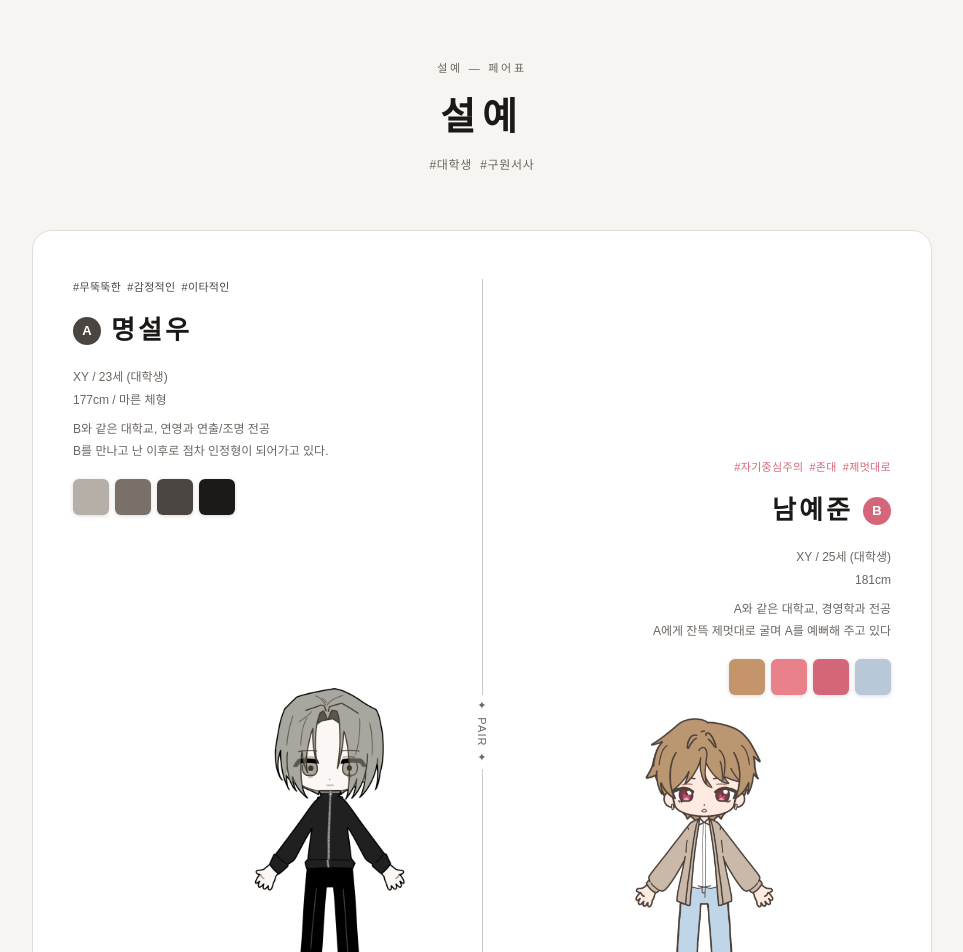
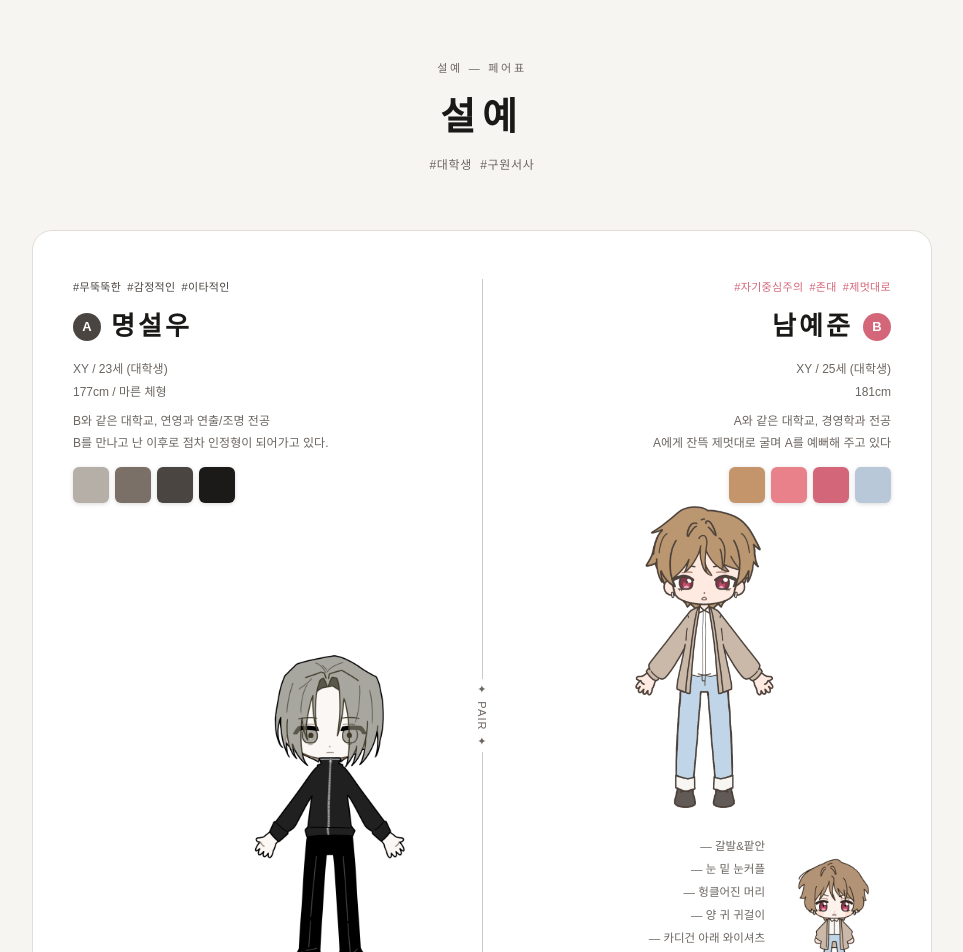
Before and after one commit to GrullmanHetche/chunghye, a Next.js app: page /profile in a window 1280 px wide. Shown: the top 952 px of the page, without its empty margins (158-1121 px from the left). Built offline with nearby package versions, Linux system fonts and the light colour scheme.

Commit message:
Update page.tsx

```diff
--- a/app/profile/page.tsx
+++ b/app/profile/page.tsx
@@ -2,19 +2,16 @@
 
 import Image from "next/image";
 
-// ── 컬러 팔레트 ──────────────────────────────────────────────
 const PALETTE_A = ["#B5AFA8", "#7A7068", "#4A4540", "#1C1A18"];
 const PALETTE_B = ["#C4956A", "#E8818A", "#D4667A", "#B8C8D8"];
 
-// ── 이미지 경로 (public/ 아래에 파일 넣으면 됩니다) ───────────
 const IMG = {
-  leftnngcc:  "/images/leftnngcc.png",
-  leftnngbgt: "/images/leftnngbgt.png",
-  rightnngbgt:"/images/rightnngbgt.png",
-  rightnngcc: "/images/rightnngcc.png",
+  leftnngcc:   "/images/leftnngcc.png",
+  leftnngbgt:  "/images/leftnngbgt.png",
+  rightnngbgt: "/images/rightnngbgt.png",
+  rightnngcc:  "/images/rightnngcc.png",
 };
 
-// ── 캐릭터 정보 ───────────────────────────────────────────────
 const CHAR_A = {
   id: "A",
   name: "명설우",
@@ -55,343 +52,158 @@ const CHAR_B = {
   palette: PALETTE_B,
 };
 
-// ── 색상 카드 컴포넌트 ────────────────────────────────────────
 function ColorPalette({ colors, side }: { colors: string[]; side: "left" | "right" }) {
   return (
-    <div
-      style={{
-        display: "flex",
-        gap: "6px",
-        justifyContent: side === "right" ? "flex-end" : "flex-start",
-        flexWrap: "wrap",
-      }}
-    >
+    <div style={{ display: "flex", gap: 6, justifyContent: side === "right" ? "flex-end" : "flex-start", flexWrap: "wrap" }}>
       {colors.map((c) => (
         <div
           key={c}
           title={c}
           style={{
-            width: 36,
-            height: 36,
-            borderRadius: 6,
-            background: c,
-            boxShadow: "0 1px 4px rgba(0,0,0,.15)",
-            cursor: "default",
+            width: 36, height: 36, borderRadius: 6, background: c,
+            boxShadow: "0 1px 4px rgba(0,0,0,.15)", cursor: "default",
             transition: "transform .15s",
           }}
-          onMouseEnter={(e) => ((e.currentTarget.style.transform = "scale(1.15)"))}
-          onMouseLeave={(e) => ((e.currentTarget.style.transform = "scale(1)"))}
+          onMouseEnter={(e) => (e.currentTarget.style.transform = "scale(1.15)")}
+          onMouseLeave={(e) => (e.currentTarget.style.transform = "scale(1)")}
         />
       ))}
     </div>
   );
 }
 
-// ── 캐릭터 카드 ───────────────────────────────────────────────
 function CharCard({
-  char,
-  bgt,
-  cc,
-  side,
-  bgtHeight,
+  char, bgt, cc, side, bgtHeight,
 }: {
-  char: typeof CHAR_A;
-  bgt: string;
-  cc: string;
-  side: "left" | "right";
-  bgtHeight: number;
+  char: typeof CHAR_A; bgt: string; cc: string;
+  side: "left" | "right"; bgtHeight: number;
 }) {
   const isLeft = side === "left";
   const accent = char.palette[2];
+  const font = "'Apple SD Gothic Neo', 'Noto Sans KR', sans-serif";
 
   return (
-    <div
-      style={{
-        display: "flex",
-        flexDirection: "column",
+    <div style={{ display: "flex", flexDirection: "column", flex: 1, minWidth: 0 }}>
+
+      {/* ── 텍스트 영역 (고정 높이로 양쪽 높이 통일) ── */}
+      <div style={{
+        display: "flex", flexDirection: "column",
         alignItems: isLeft ? "flex-start" : "flex-end",
-        gap: 16,
-        flex: 1,
-        minWidth: 0,
-      }}
-    >
+        gap: 12, height: 220,
+      }}>
         {/* 태그 */}
         <div style={{ display: "flex", gap: 6, flexWrap: "wrap", justifyContent: isLeft ? "flex-start" : "flex-end" }}>
           {char.tags.map((t) => (
-          <span
-            key={t}
-            style={{
-              fontSize: 11,
-              color: accent,
-              fontFamily: "'Apple SD Gothic Neo', 'Noto Sans KR', sans-serif",
-              letterSpacing: "0.03em",
-            }}
-          >
-            {t}
-          </span>
+            <span key={t} style={{ fontSize: 11, color: accent, fontFamily: font, letterSpacing: "0.03em" }}>{t}</span>
           ))}
         </div>
-
         {/* 이름 */}
-      <div
-        style={{
-          display: "flex",
-          alignItems: "center",
-          gap: 10,
-          flexDirection: isLeft ? "row" : "row-reverse",
-        }}
-      >
-        <span
-          style={{
-            width: 28,
-            height: 28,
-            borderRadius: "50%",
-            background: accent,
-            display: "flex",
-            alignItems: "center",
-            justifyContent: "center",
-            color: "#fff",
-            fontSize: 13,
-            fontWeight: 700,
-            fontFamily: "'Apple SD Gothic Neo', sans-serif",
-            flexShrink: 0,
-          }}
-        >
-          {char.id}
-        </span>
-        <h2
-          style={{
-            fontSize: 26,
-            fontWeight: 700,
-            margin: 0,
-            letterSpacing: "0.12em",
-            fontFamily: "'Apple SD Gothic Neo', 'Noto Sans KR', sans-serif",
-            color: "var(--fg)",
-          }}
-        >
+        <div style={{ display: "flex", alignItems: "center", gap: 10, flexDirection: isLeft ? "row" : "row-reverse" }}>
+          <span style={{
+            width: 28, height: 28, borderRadius: "50%", background: accent,
+            display: "flex", alignItems: "center", justifyContent: "center",
+            color: "#fff", fontSize: 13, fontWeight: 700, fontFamily: font, flexShrink: 0,
+          }}>{char.id}</span>
+          <h2 style={{ fontSize: 26, fontWeight: 700, margin: 0, letterSpacing: "0.12em", fontFamily: font, color: "var(--fg)" }}>
             {char.name}
           </h2>
         </div>
-
         {/* 기본 정보 */}
-      <div
-        style={{
-          fontSize: 12,
-          lineHeight: 1.9,
-          color: "var(--muted)",
-          textAlign: isLeft ? "left" : "right",
-          fontFamily: "'Apple SD Gothic Neo', 'Noto Sans KR', sans-serif",
-        }}
-      >
-        {char.info.map((l) => (
-          <div key={l}>{l}</div>
-        ))}
-        <div style={{ marginTop: 6 }}>
-          {char.desc.map((l) => (
-            <div key={l}>{l}</div>
-          ))}
+        <div style={{ fontSize: 12, lineHeight: 1.9, color: "var(--muted)", textAlign: isLeft ? "left" : "right", fontFamily: font }}>
+          {char.info.map((l) => <div key={l}>{l}</div>)}
+          <div style={{ marginTop: 6 }}>{char.desc.map((l) => <div key={l}>{l}</div>)}</div>
         </div>
+        {/* 컬러 팔레트 */}
+        <ColorPalette colors={char.palette} side={side} />
       </div>
 
-      {/* 컬러 팔레트 */}
-      <ColorPalette colors={char.palette} side={side} />
-
-      {/* 바게트 (full body) — 각자 다른 height */}
-      <div
-        style={{
-          width: "100%",
-          position: "relative",
-          height: bgtHeight,
-        }}
-      >
+      {/* ── 바게트 (텍스트 영역 바로 아래, 고정 height) ── */}
+      <div style={{ position: "relative", width: "100%", height: bgtHeight }}>
         <Image
-          src={bgt}
-          alt={`${char.name} full`}
-          fill
+          src={bgt} alt={`${char.name} full`} fill priority
           style={{ objectFit: "contain", objectPosition: "center bottom" }}
-          priority
         />
       </div>
 
-      {/* 쿠키 (sd) + 특징 */}
-      <div
-        style={{
-          display: "flex",
-          gap: 16,
-          alignItems: "flex-end",
-          flexDirection: isLeft ? "row" : "row-reverse",
-          width: "100%",
-        }}
-      >
+      {/* ── 쿠키 + 특징 ── */}
+      <div style={{
+        display: "flex", gap: 16, alignItems: "flex-end",
+        flexDirection: isLeft ? "row" : "row-reverse", width: "100%", marginTop: 16,
+      }}>
         <div style={{ position: "relative", width: 110, height: 130, flexShrink: 0 }}>
           <Image src={cc} alt={`${char.name} sd`} fill style={{ objectFit: "contain", objectPosition: "bottom" }} />
         </div>
-        <ul
-          style={{
-            listStyle: "none",
-            padding: 0,
-            margin: 0,
-            fontSize: 11.5,
-            lineHeight: 2,
-            color: "var(--muted)",
-            textAlign: isLeft ? "left" : "right",
-            fontFamily: "'Apple SD Gothic Neo', 'Noto Sans KR', sans-serif",
-          }}
-        >
-          {char.features.map((f) => (
-            <li key={f}>— {f}</li>
-          ))}
+        <ul style={{
+          listStyle: "none", padding: 0, margin: 0,
+          fontSize: 11.5, lineHeight: 2, color: "var(--muted)",
+          textAlign: isLeft ? "left" : "right", fontFamily: font,
+        }}>
+          {char.features.map((f) => <li key={f}>— {f}</li>)}
         </ul>
       </div>
     </div>
   );
 }
 
-// ── 메인 페이지 ───────────────────────────────────────────────
 export default function ProfilePage() {
   return (
     <>
-      {/* CSS 변수 + 전역 스타일 */}
       <style>{`
         :root {
-          --fg: #1a1917;
-          --bg: #f7f5f2;
-          --card: #ffffff;
-          --muted: #6b6560;
-          --border: #e2ddd8;
-          --divider: #ccc8c2;
+          --fg: #1a1917; --bg: #f7f5f2; --card: #ffffff;
+          --muted: #6b6560; --border: #e2ddd8; --divider: #ccc8c2;
         }
         @media (prefers-color-scheme: dark) {
           :root {
-            --fg: #f0ede8;
-            --bg: #181614;
-            --card: #211f1c;
-            --muted: #9e9890;
-            --border: #312e2a;
-            --divider: #3a3630;
+            --fg: #f0ede8; --bg: #181614; --card: #211f1c;
+            --muted: #9e9890; --border: #312e2a; --divider: #3a3630;
           }
         }
         * { box-sizing: border-box; }
         body { margin: 0; background: var(--bg); }
       `}</style>
 
-      <main
-        style={{
-          minHeight: "100vh",
-          background: "var(--bg)",
-          padding: "60px 24px 80px",
+      <main style={{
+        minHeight: "100vh", background: "var(--bg)", padding: "60px 24px 80px",
         fontFamily: "'Apple SD Gothic Neo', 'Noto Sans KR', sans-serif",
-        }}
-      >
-        {/* 페이지 제목 */}
+      }}>
         <header style={{ textAlign: "center", marginBottom: 56 }}>
-          <p
-            style={{
-              fontSize: 11,
-              letterSpacing: "0.25em",
-              color: "var(--muted)",
-              margin: "0 0 12px",
-              textTransform: "uppercase",
-            }}
-          >
+          <p style={{ fontSize: 11, letterSpacing: "0.25em", color: "var(--muted)", margin: "0 0 12px", textTransform: "uppercase" }}>
             설예 — 페어표
           </p>
-          <h1
-            style={{
-              fontSize: 38,
-              fontWeight: 800,
-              margin: 0,
-              letterSpacing: "0.18em",
-              color: "var(--fg)",
-            }}
-          >
+          <h1 style={{ fontSize: 38, fontWeight: 800, margin: 0, letterSpacing: "0.18em", color: "var(--fg)" }}>
             설예
           </h1>
-          <p
-            style={{
-              marginTop: 10,
-              fontSize: 12,
-              color: "var(--muted)",
-              letterSpacing: "0.06em",
-            }}
-          >
+          <p style={{ marginTop: 10, fontSize: 12, color: "var(--muted)", letterSpacing: "0.06em" }}>
             #대학생&nbsp;&nbsp;#구원서사
           </p>
         </header>
 
-        {/* 페어 레이아웃 */}
-        <div
-          style={{
-            maxWidth: 900,
-            margin: "0 auto",
-            background: "var(--card)",
-            borderRadius: 20,
-            border: "1px solid var(--border)",
-            padding: "48px 40px",
-            display: "flex",
-            gap: 0,
-            alignItems: "flex-end",
-          }}
-        >
-          {/* ── A: 명설우 — height 크게 ── */}
-          <CharCard
-            char={CHAR_A}
-            bgt={IMG.leftnngbgt}
-            cc={IMG.leftnngcc}
-            side="left"
-            bgtHeight={500}
-          />
+        <div style={{
+          maxWidth: 900, margin: "0 auto", background: "var(--card)",
+          borderRadius: 20, border: "1px solid var(--border)",
+          padding: "48px 40px", display: "flex", gap: 0, alignItems: "flex-start",
+        }}>
+          <CharCard char={CHAR_A} bgt={IMG.leftnngbgt} cc={IMG.leftnngcc} side="left" bgtHeight={500} />
 
           {/* 중앙 구분선 */}
-          <div
-            style={{
-              width: 1,
-              alignSelf: "stretch",
-              background: "var(--divider)",
-              margin: "0 36px",
-              flexShrink: 0,
-              position: "relative",
-            }}
-          >
-            <span
-              style={{
-                position: "absolute",
-                top: "50%",
-                left: "50%",
+          <div style={{
+            width: 1, alignSelf: "stretch", background: "var(--divider)",
+            margin: "0 36px", flexShrink: 0, position: "relative",
+          }}>
+            <span style={{
+              position: "absolute", top: "50%", left: "50%",
               transform: "translate(-50%, -50%)",
-                background: "var(--card)",
-                padding: "4px 0",
-                fontSize: 11,
-                color: "var(--muted)",
-                letterSpacing: "0.1em",
-                whiteSpace: "nowrap",
-                writingMode: "vertical-rl",
-              }}
-            >
-              ✦  PAIR  ✦
-            </span>
+              background: "var(--card)", padding: "4px 0",
+              fontSize: 11, color: "var(--muted)", letterSpacing: "0.1em",
+              whiteSpace: "nowrap", writingMode: "vertical-rl",
+            }}>✦  PAIR  ✦</span>
           </div>
 
-          {/* ── B: 남예준 — height 작게 ── */}
-          <CharCard
-            char={CHAR_B}
-            bgt={IMG.rightnngbgt}
-            cc={IMG.rightnngcc}
-            side="right"
-            bgtHeight={320}
-          />
+          <CharCard char={CHAR_B} bgt={IMG.rightnngbgt} cc={IMG.rightnngcc} side="right" bgtHeight={320} />
         </div>
 
-        {/* 안내 문구 */}
-        <p
-          style={{
-            textAlign: "center",
-            marginTop: 32,
-            fontSize: 11,
-            color: "var(--muted)",
-            letterSpacing: "0.04em",
-          }}
-        >
+        <p style={{ textAlign: "center", marginTop: 32, fontSize: 11, color: "var(--muted)", letterSpacing: "0.04em" }}>
           보는 사람을 기준으로 합니다. 색에 민감하지 않습니다.
         </p>
       </main>
```
Lines whose indentation alone changed are shown as unchanged.
